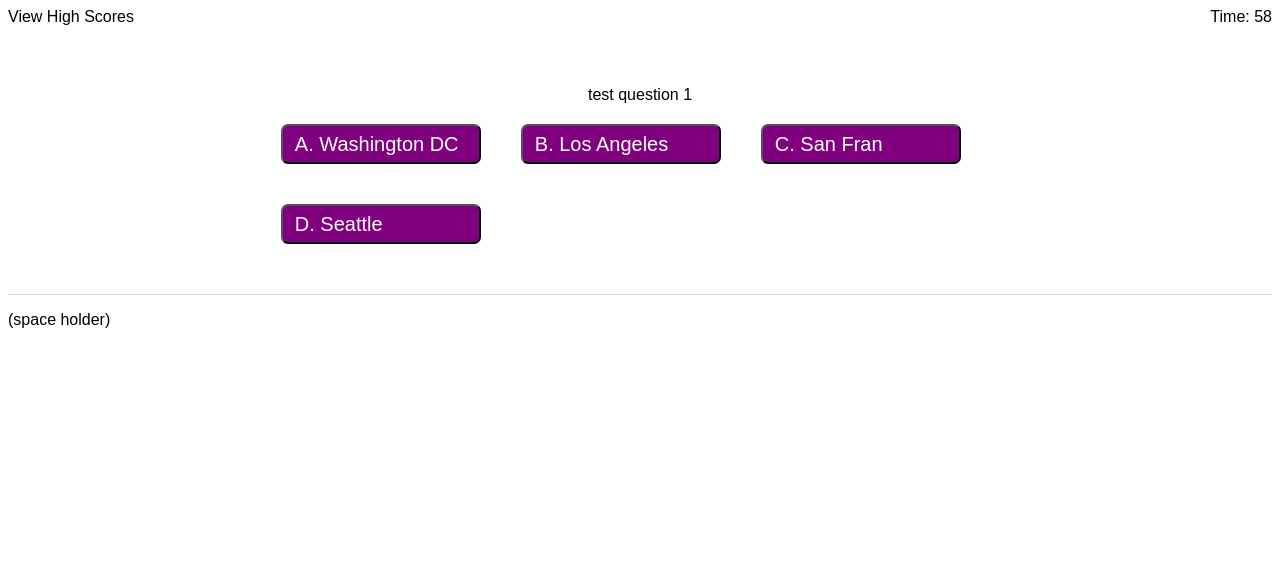
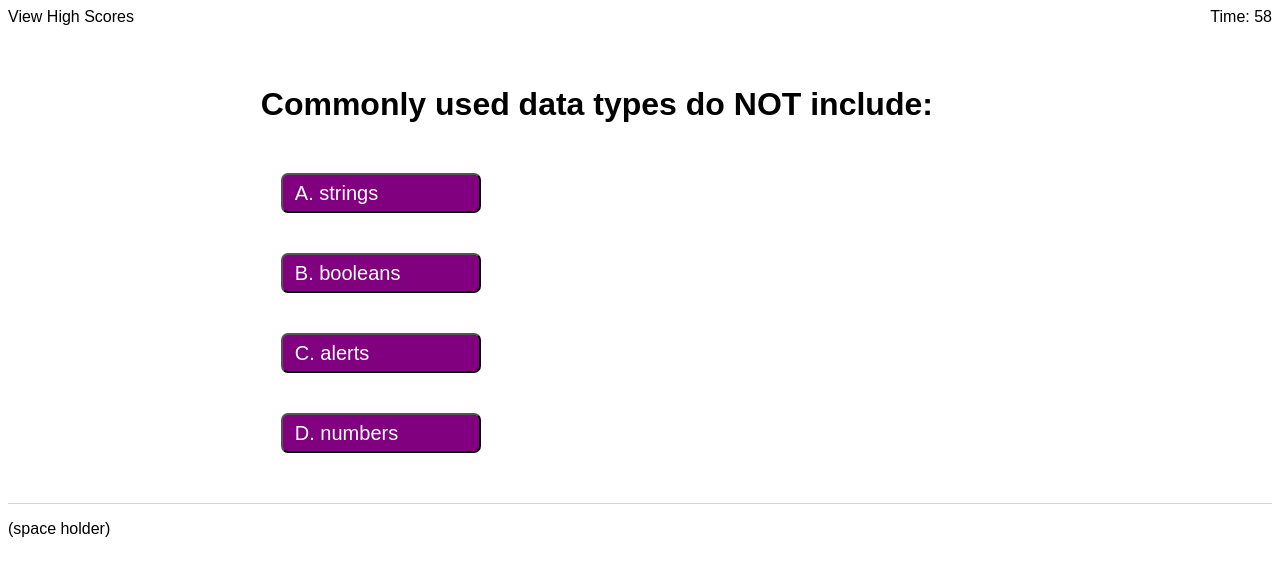
Before and after one commit to jaaybe/Quiz-Challenge, a plain HTML site: page index.html in a window 1280 px wide. Both pictures are taken after a click on the button "Start Quiz". Drawn offline with Linux system fonts and the light colour scheme.

Commit message:
CSS added

```diff
--- a/index.html
+++ b/index.html
@@ -28,7 +28,7 @@
                 ten seconds!
             </h2>
         </div>
-        <div id="buttons">
+        <div id="buttons" class="buttonsSectionCentered">
             <span><button id="start-quiz" class="buttonCentered">Start Quiz</button></span>
         </div>
     </main>
--- a/script.js
+++ b/script.js
@@ -1,13 +1,16 @@
 var quizQuestions = [
-    { q: "test question 1", a: 0, options: ["A. Washington DC", "B. Los Angeles", "C. San Fran", "D. Seattle"] },
-    { q: "test question 2", a: 0, options: ["A. Washington DC", "B. Los Angeles", "C. San Fran", "D. Seattle"] },
-    { q: "test question 3", a: 0, options: ["A. Washington DC", "B. Los Angeles", "C. San Fran", "D. Seattle"] },
-    { q: "test question 4", a: 0, options: ["A. Washington DC", "B. Los Angeles", "C. San Fran", "D. Seattle"] },
-    { q: "test question 5", a: 0, options: ["A. Washington DC", "B. Los Angeles", "C. San Fran", "D. Seattle"] },
+    { q: "Commonly used data types do NOT include:", a: 2, options: ["A. strings", "B. booleans", "C. alerts", "D. numbers"] },
+    { q: "The condition in an IF / ELSE statement is enclosed with:", a: 1, options: ["A. quotes", "B. curly brackets", "C. parenthesis", "D. square brackets"] },
+    { q: "Arrays in JavaScript can be used to store _______ .", a: 3, options: ["A. numbers and strings", "B. other arrays", "C. booleans", "D. all of the above"] },
+    { q: "String values must be enclosed within ______ when being assigned to variables.", a: 2, options: ["A. commas", "B. curly brackets", "C. quotes", "D. parenthesis"] },
+    { q: "A very useful tool used during development and debugging for printing content to the debugger is:", a: 3, options: ["A. JavaScript", "B. terminal/bash", "C. for loops", "D. console.log"] },
 ];
 
+var FinalScore = 0
 var currentQuestion = 0;
 var timer = 60;
+var createTimer
+
 document.getElementById("start-quiz").addEventListener("click", function () {
     displayQuestion();
     startTimer();
@@ -20,6 +23,7 @@ function displayQuestion() {
     // the first question
     var question = quizQuestions[currentQuestion];
     document.getElementById("mid-content").innerText = question.q;
+    document.getElementById("mid-content").className = "questions";
 
     for (var i = 0; i < question.options.length; i++) {
         var button = document.createElement("button")
@@ -53,11 +57,12 @@ function displayQuestion() {
 
         })
         document.getElementById("buttons").appendChild(button);
+        document.getElementById("buttons").className = "buttonsSectionLeft";
     }
 };
 
 function startTimer() {
-    var createTimer = setInterval(function () {
+    createTimer = setInterval(function () {
         timer--;
         document.getElementById("timer").innerText = timer;
         if (timer == 0) {
@@ -66,15 +71,18 @@ function startTimer() {
             enterNewHighScore();
         }
     }, 1000);
+
 }
 
 // adds a new high score in the array
 // call this function once the quiz has finished
 function enterNewHighScore() {
+    FinalScore = timer;
+    clearInterval(createTimer);
     var initials = prompt('Enter your initials: ');
     var scores = JSON.parse(localStorage.getItem('scores')) || [];
     scores.push({
-        score: timer,
+        score: FinalScore,
         initials: initials
     })
     // save the scores back to the localStorage
@@ -97,12 +105,13 @@ function displayHighScore() {
     document.getElementById('top-content').innerHTML = '';
     document.getElementById('mid-content').innerHTML = '';
     document.getElementById('buttons').innerHTML = '';
+    document.getElementById("buttons").className = "buttonsSectionCentered";
 
     var startAgainBtn = document.createElement("button");
     var clearHighScoresBtn = document.createElement("button");
     startAgainBtn.innerText = "Start Quiz Again";
     startAgainBtn.className = "buttonCentered";
-    clearHighScoresBtn.innerText = "Clear All High Scores";
+    clearHighScoresBtn.innerText = "Clear High Scores";
     clearHighScoresBtn.className = "buttonCentered";
 
     document.getElementById("buttons").appendChild(startAgainBtn);
@@ -124,4 +133,6 @@ function displayHighScore() {
         console.log(scores)
         document.getElementById("mid-content").innerText += scores[i].initials + " " + scores[i].score;
     }
+
+
 }
--- a/style.css
+++ b/style.css
@@ -34,16 +34,27 @@ main {
 }
 
 .hero {
+    width: 100%;
     text-align: center;
 }
 
 .content {
+    width: 100%;
+    text-align: center;
 
 }
 
-.test {
-    font-size: x-large;
-    color: chartreuse;
+.buttonsSectionLeft {
+    width: 100%;
+    display: flex;
+    flex-direction: column;
+    align-items: flex-start;
+}
+
+.buttonsSectionCentered {
+    width: 100%;
+    display: flex;
+    justify-content: space-around;
 }
 
 .buttonCentered {
@@ -54,6 +65,7 @@ main {
     background-color: purple;
     border-radius: 7px;
     text-align: center;
+    margin-bottom: 20px;
 }
 
 .buttonCentered:hover {
@@ -84,27 +96,23 @@ main {
 
 }
 
+.questions {
+    width: 100%;
+    display: flex;
+    text-align: left;
+    font-weight: bold;
+    font-size: 2em;
+    margin-bottom: 30px;
+}
+
 .answer {
-
     border-top-style: solid;
     border-top-color: lightgray;
     border-top-width: thin;
 
 }
 
-/* header {
-    padding: 20px 35px;
-    margin: 0px;
-    background-color: var(--jb3-color);
-    display: flex;
-    justify-content: space-between;
-    flex-wrap: wrap;
-    position: -webkit-sticky;
-    position: sticky;
-    top: 0;
-    background-image: url("../images/hero_odesza.jpg");
-    background-size: cover;
-    background-attachment: fixed;
-    background-position: 80%;
-    z-index: 9999;
-  } */
+/* .test {
+    font-size: x-large;
+    color: chartreuse;
+} */
```
